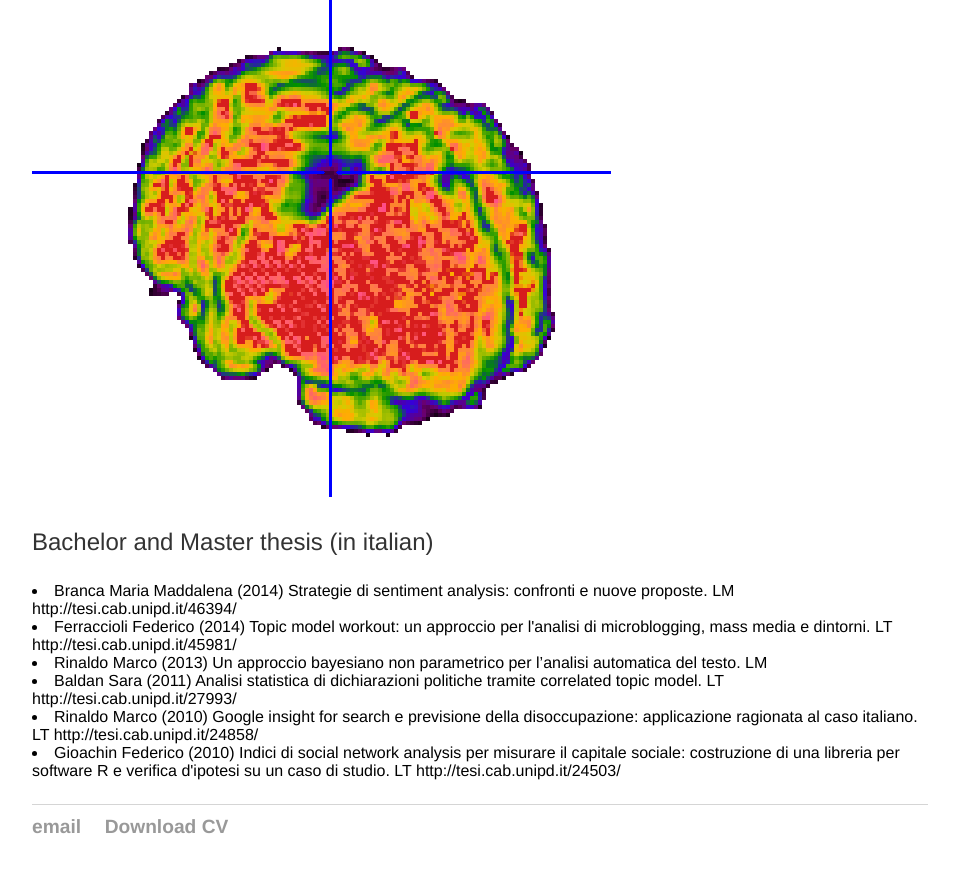
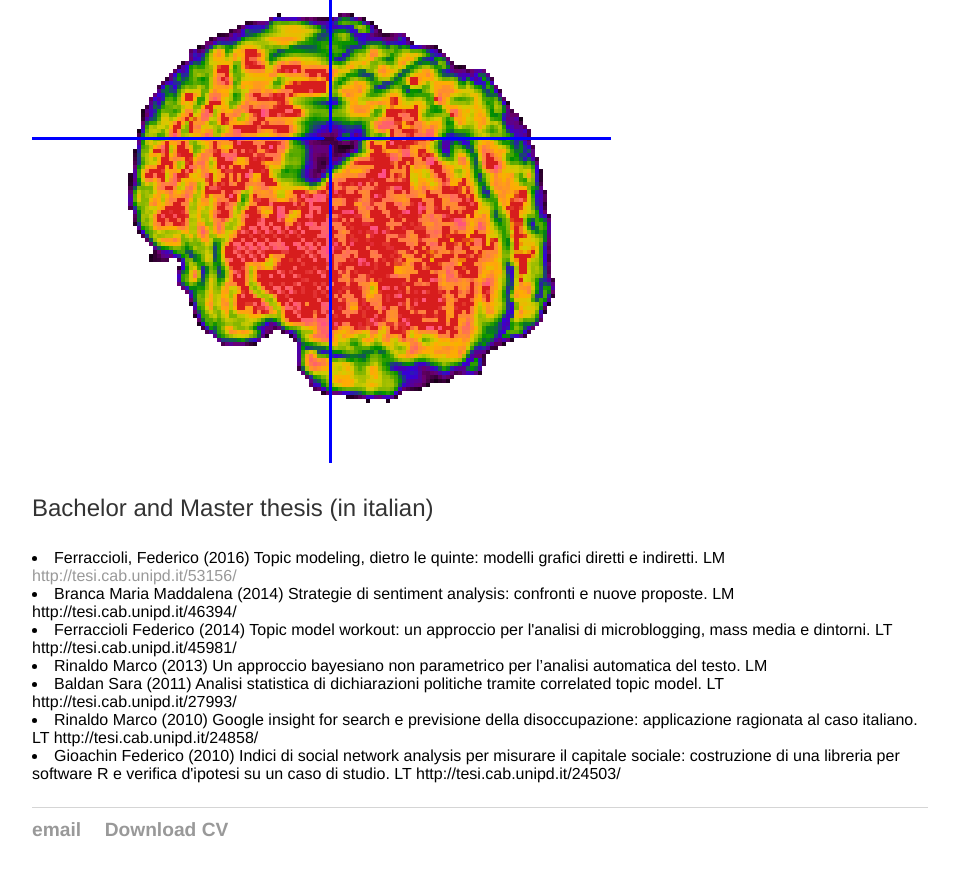
Before and after one commit to livioivil/livioivil.github.io, a Jekyll site: the page built from research/index.html, in a window 1280 px wide and 900 px high, scrolled down 1332 px. Shown: the top 876 px of the window, without its empty margins (160-1119 px from the left). Built offline with Jekyll 4.4.1, drawn with Linux system fonts in a browser that asks for light colours; some of the changed text lies outside the part shown.

Commit message:
research page

```diff
--- a/research/index.html
+++ b/research/index.html
@@ -9,7 +9,7 @@ title: research page
 
 		<div class="reasearch">
     <ul>
-    <li> <a href="./publications">selected publications</a> </li>
+  <!--  <li> <a href="./publications">selected publications</a> </li>  -->
   		<li> <a href="https://www.researchgate.net/profile/Livio_Finos">@ResearchGate</a></li>
 				<li> <a href="http://scholar.google.it/citations?hl=en&user=th0DaUwAAAAJ">@GoogleScholar</a></li>
 				</ul>
@@ -38,6 +38,8 @@ title: research page
 </td>
 <p>
 Bachelor and Master thesis (in italian)
+<li> Ferraccioli, Federico (2016) Topic modeling, dietro le quinte: modelli grafici diretti e indiretti. LM
+<a href="http://tesi.cab.unipd.it/53156/"> http://tesi.cab.unipd.it/53156/ </a>
 <li> Branca Maria Maddalena (2014) Strategie di sentiment analysis: confronti e nuove proposte. LM
 http://tesi.cab.unipd.it/46394/
 </li>
```
